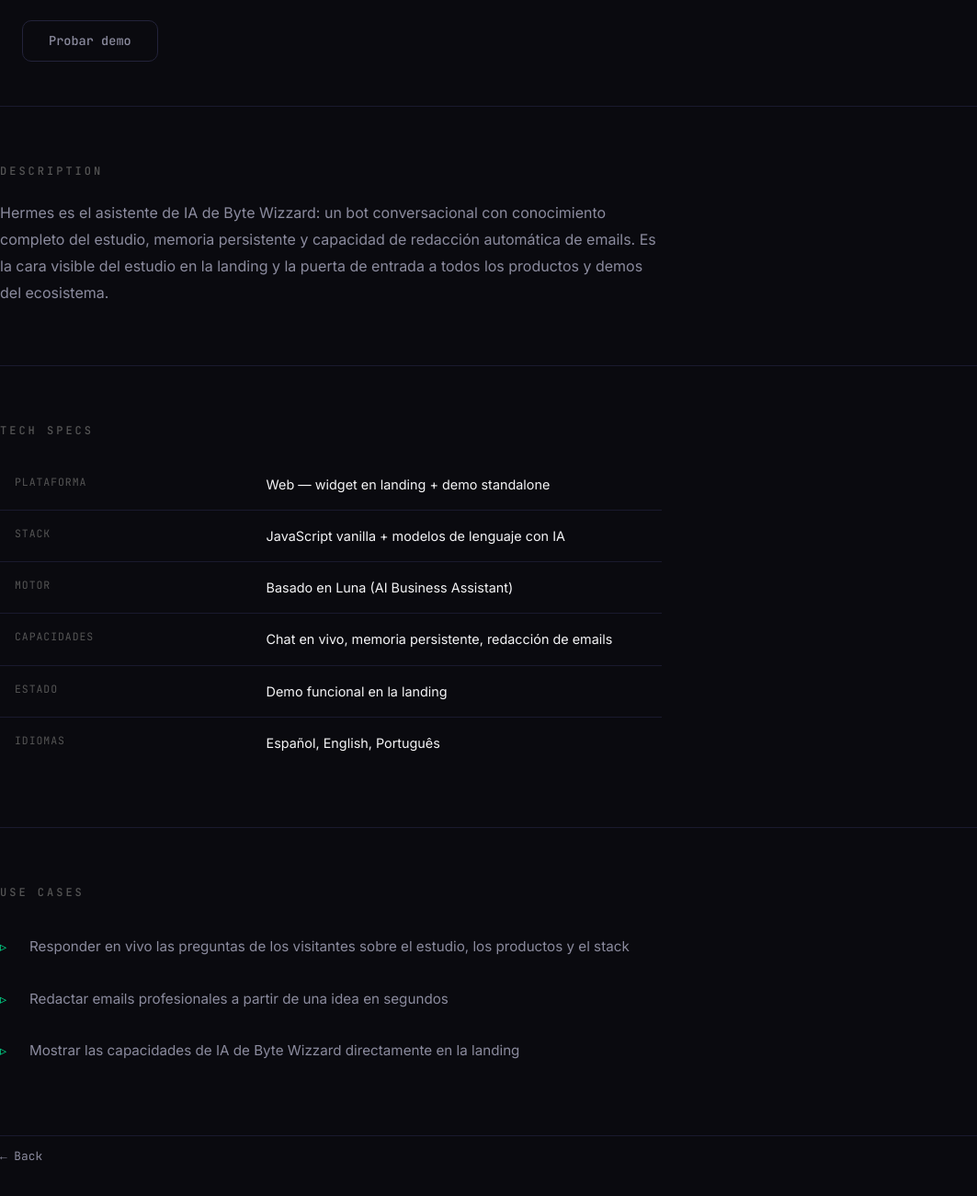
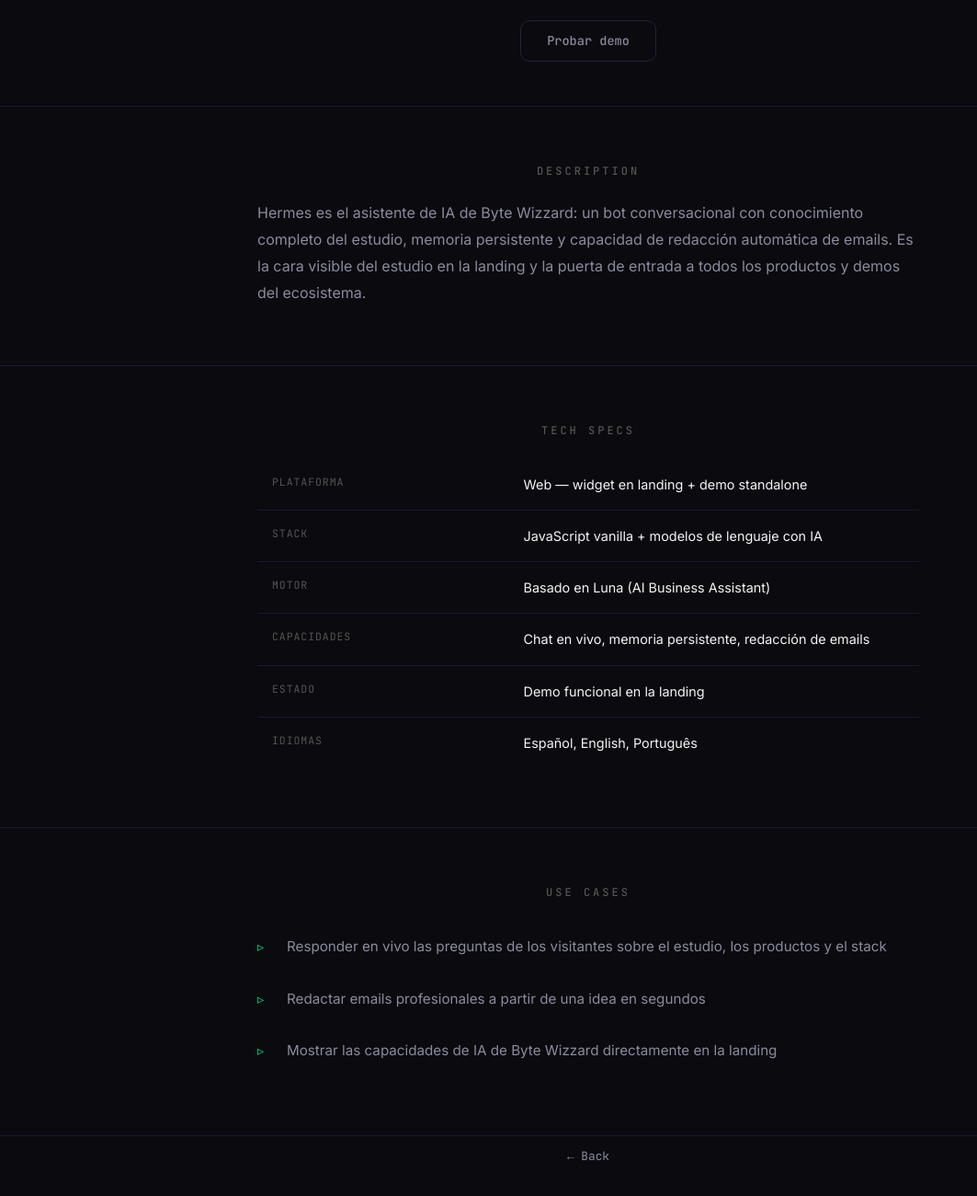
Before and after one commit to ByteWizzardCreators/byte-wizzard, a plain HTML site: page products/hermes.html in a window 1280 px wide. Shown: the part 322-1622 px from the top of the page at 92% size, without its empty margins (0-1063 px from the left). Drawn offline with Linux system fonts and the light colour scheme.

Commit message:
style(landing): center PDP hero, sections and back link
Center pdp-hero-inner with margin auto + text-align center, center
description/specs/usecases blocks with margin-inline auto, center
section titles and back link for premium dark layout.

```diff
--- a/assets/styles.css
+++ b/assets/styles.css
@@ -933,6 +933,8 @@
   position: relative;
   z-index: 1;
   max-width: 720px;
+  margin: 0 auto;
+  text-align: center;
 }
 
 .pdp-icon {
@@ -981,19 +983,21 @@
   display: flex;
   gap: var(--space-2);
   flex-wrap: wrap;
+  justify-content: center;
   margin-top: var(--space-3);
 }
 
 /* Back link */
 .pdp-back,
 #pdp-back {
-  display: inline-flex;
+  display: flex;
   align-items: center;
+  justify-content: center;
   gap: var(--space-1);
   font-family: var(--font-mono);
   font-size: 0.8rem;
   color: var(--text-muted);
-  margin-bottom: var(--space-5);
+  margin: 0 auto var(--space-5);
   transition: color 0.2s var(--ease-snap);
   min-height: 44px;
 }
@@ -1018,6 +1022,7 @@
   color: var(--text-dim);
   margin-bottom: var(--space-3);
   font-weight: 500;
+  text-align: center;
 }
 
 .pdp-description,
@@ -1026,6 +1031,7 @@
   line-height: 1.8;
   color: var(--text-muted);
   max-width: 720px;
+  margin-inline: auto;
 }
 
 /* Specs — ficha técnica */
@@ -1034,6 +1040,7 @@
   width: 100%;
   border-collapse: collapse;
   max-width: 720px;
+  margin-inline: auto;
 }
 
 .pdp-specs thead th,
@@ -1082,6 +1089,7 @@
 .pdp-usecases,
 #pdp-usecases {
   max-width: 720px;
+  margin-inline: auto;
 }
 
 .pdp-usecases li,
```
